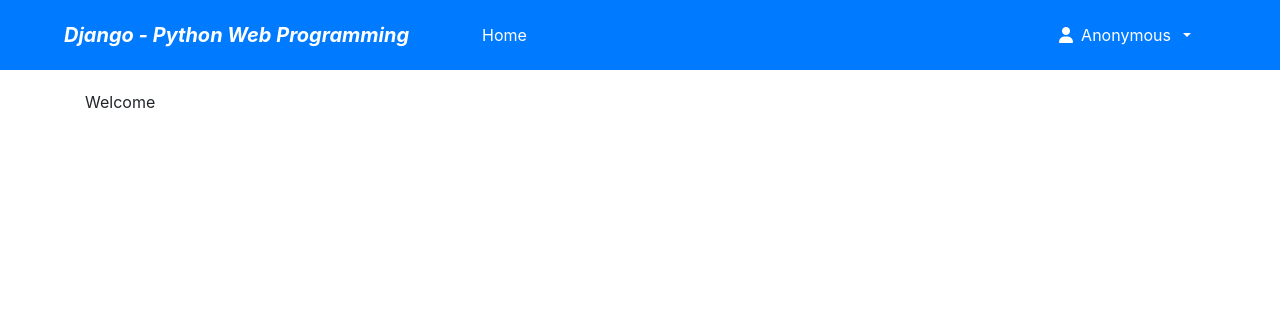
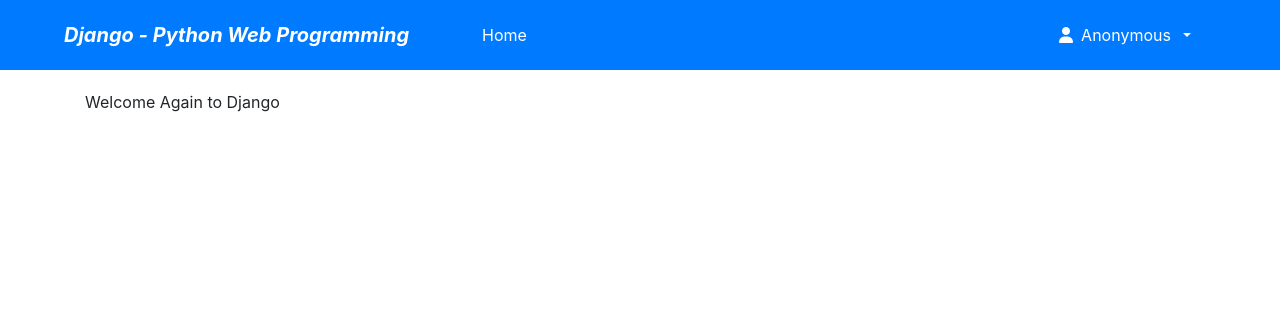
Before and after one commit to bernardonugroho/LoginProjectAdditional, a Django app: page / in a window 1280 px wide. Shown: the top 330 px of the page. Run offline with Django 3.2, Linux system fonts and the light colour scheme; some libraries are stand-ins or nearby versions.

Commit message:
change the message

```diff
--- a/templates/index.html
+++ b/templates/index.html
@@ -1,6 +1,6 @@
 {% extends 'base.html' %}
 {% block content %}
 
-    <p> Welcome </p>
+    <p> Welcome Again to Django</p>
 
 {% endblock %}
```
